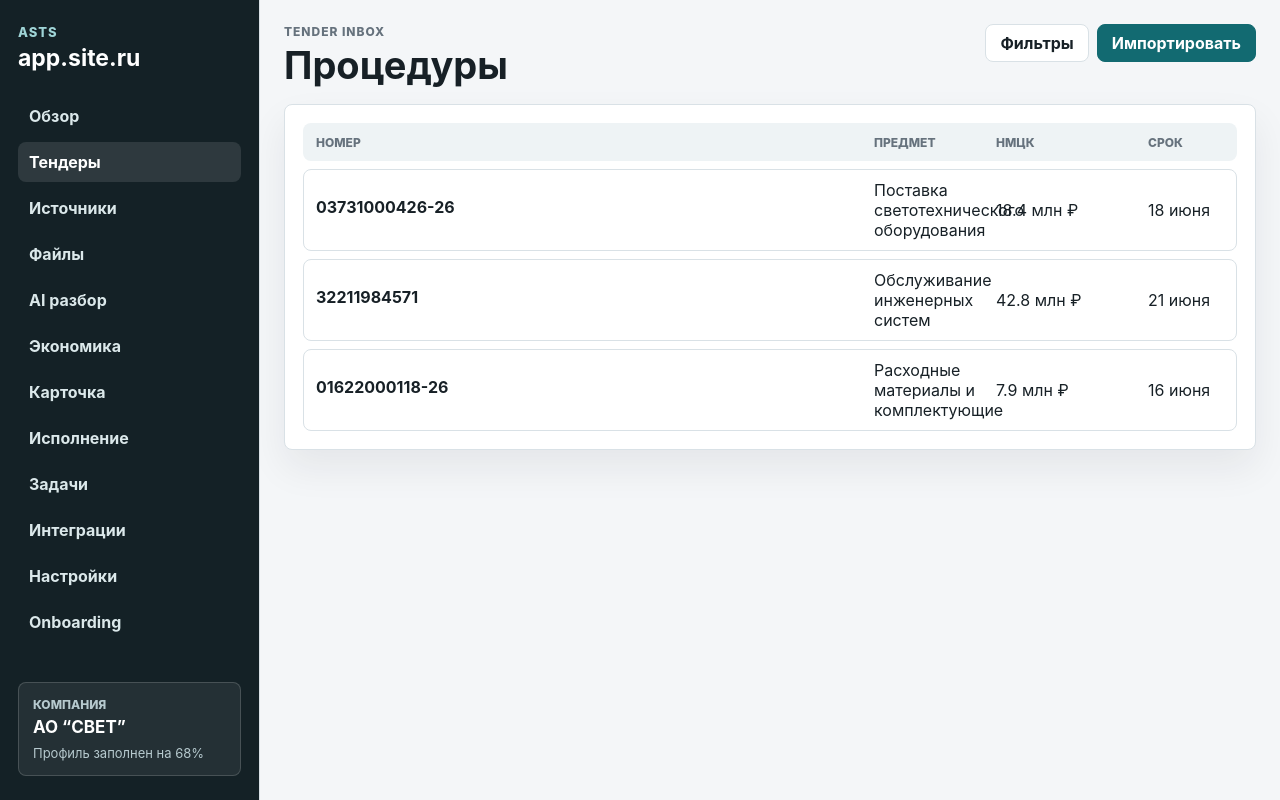
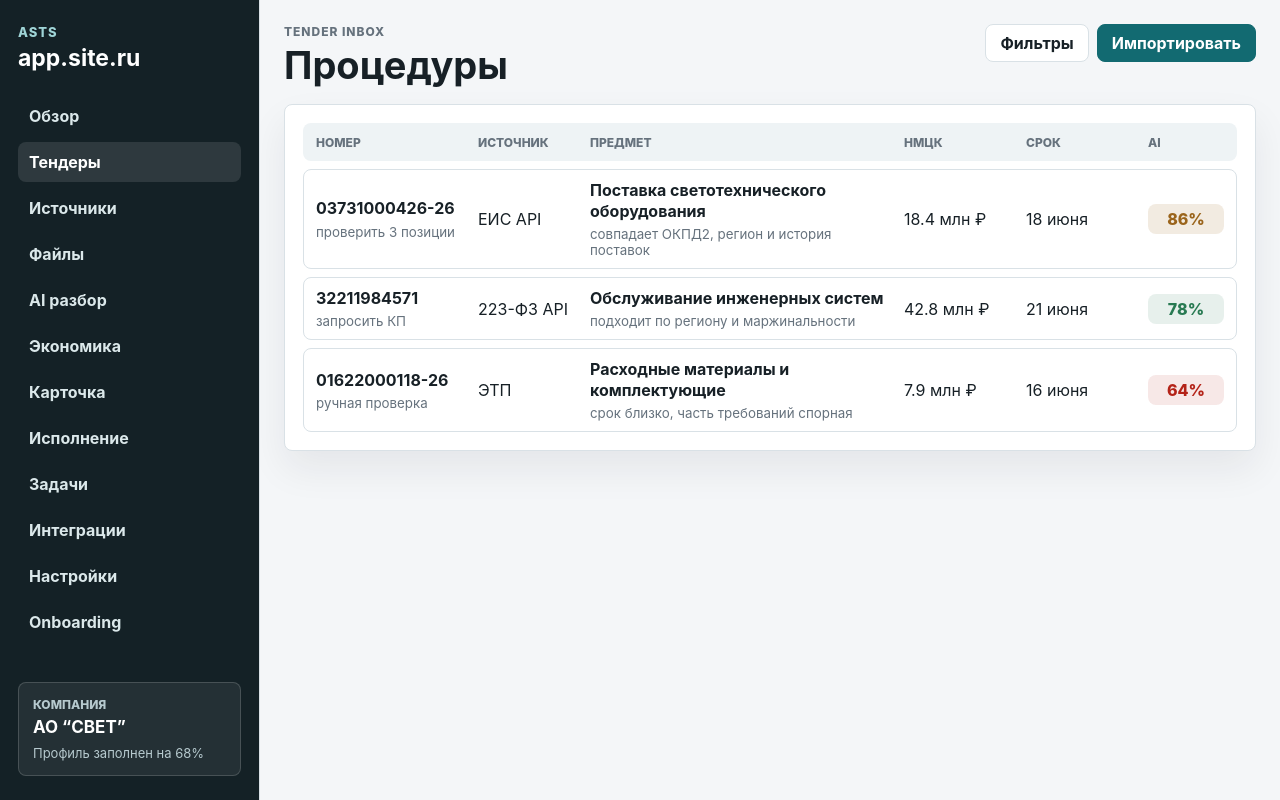
Before and after one commit to info14fourteen-creator/ASTS, a Next.js app in the folder apps/web/: page /tenders in a window 1280 px wide. Built offline with nearby package versions, Linux system fonts and the light colour scheme.

Commit message:
Expand tender inbox AI context

```diff
--- a/apps/web/app/globals.css
+++ b/apps/web/app/globals.css
@@ -365,6 +365,10 @@ h3 {
   border-radius: 8px;
 }
 
+.tender-inbox-row {
+  grid-template-columns: 150px 100px minmax(240px, 1fr) 110px 110px 76px;
+}
+
 .table-head {
   min-height: 38px;
   border-color: transparent;
@@ -387,6 +391,13 @@ h3 {
 
 .tender-row small {
   color: var(--muted);
+}
+
+.tender-row span,
+.tender-row strong,
+.tender-row small {
+  min-width: 0;
+  overflow-wrap: anywhere;
 }
 
 .risk {
@@ -1799,6 +1810,10 @@ dd {
     gap: 7px;
   }
 
+  .tender-inbox-row {
+    grid-template-columns: 1fr;
+  }
+
   .document-row {
     grid-template-columns: 1fr 1fr;
   }
--- a/apps/web/app/tenders/page.tsx
+++ b/apps/web/app/tenders/page.tsx
@@ -1,9 +1,39 @@
 import { Sidebar } from "../app-shell";
 
 const rows = [
-  ["03731000426-26", "Поставка светотехнического оборудования", "18.4 млн ₽", "18 июня"],
-  ["32211984571", "Обслуживание инженерных систем", "42.8 млн ₽", "21 июня"],
-  ["01622000118-26", "Расходные материалы и комплектующие", "7.9 млн ₽", "16 июня"],
+  [
+    "03731000426-26",
+    "ЕИС API",
+    "Поставка светотехнического оборудования",
+    "18.4 млн ₽",
+    "18 июня",
+    "86%",
+    "совпадает ОКПД2, регион и история поставок",
+    "проверить 3 позиции",
+    "medium",
+  ],
+  [
+    "32211984571",
+    "223-ФЗ API",
+    "Обслуживание инженерных систем",
+    "42.8 млн ₽",
+    "21 июня",
+    "78%",
+    "подходит по региону и маржинальности",
+    "запросить КП",
+    "low",
+  ],
+  [
+    "01622000118-26",
+    "ЭТП",
+    "Расходные материалы и комплектующие",
+    "7.9 млн ₽",
+    "16 июня",
+    "64%",
+    "срок близко, часть требований спорная",
+    "ручная проверка",
+    "high",
+  ],
 ];
 
 export default function TendersPage() {
@@ -26,18 +56,28 @@ export default function TendersPage() {
 
         <section className="panel">
           <div className="tender-table">
-            <div className="table-row table-head">
+            <div className="table-row table-head tender-inbox-row">
               <span>Номер</span>
+              <span>Источник</span>
               <span>Предмет</span>
               <span>НМЦК</span>
               <span>Срок</span>
+              <span>AI</span>
             </div>
-            {rows.map(([id, title, nmck, deadline]) => (
-              <a className="table-row tender-row table-link" href="/tenders/demo" key={id}>
-                <strong>{id}</strong>
-                <span>{title}</span>
+            {rows.map(([id, source, title, nmck, deadline, match, reason, nextAction, risk]) => (
+              <a className="table-row tender-row table-link tender-inbox-row" href="/tenders/demo" key={id}>
+                <div>
+                  <strong>{id}</strong>
+                  <small>{nextAction}</small>
+                </div>
+                <span>{source}</span>
+                <div>
+                  <strong>{title}</strong>
+                  <small>{reason}</small>
+                </div>
                 <span>{nmck}</span>
                 <span>{deadline}</span>
+                <span className={`risk ${risk}`}>{match}</span>
               </a>
             ))}
           </div>
```
